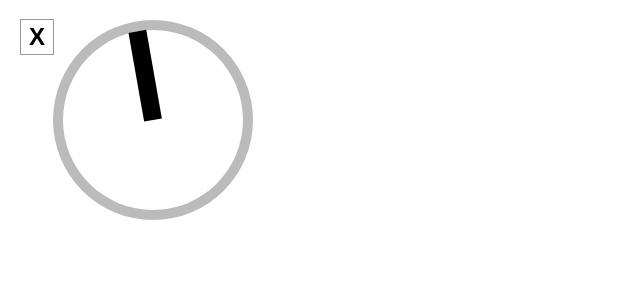
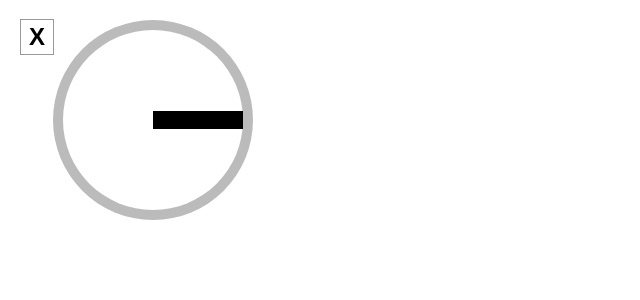
Before and after one commit to hersheleh/react-synth, a Next.js app: page /temp in a window 1280 px wide. Shown: the top 300 px of the page, without its empty margins (0-640 px from the left). Built offline with nearby package versions, Linux system fonts and the light colour scheme.

Commit message:
made the knob rotate with scroll wheel

```diff
--- a/app/temp/page.tsx
+++ b/app/temp/page.tsx
@@ -1,3 +1,7 @@
+'use client'
+
+import type { WheelEvent } from "react";
+import { useState } from 'react';
 
 export default function Square() {
   return (
@@ -9,10 +13,29 @@ export default function Square() {
 }
 
 function Knob() {
+
+  const [rotation, setRotation] = useState(0);
+  const [transform, setTransform] = useState(
+    `rotateZ(${rotation}) scale(50%, 10%) translate(50%)`);
+
+  function moveDial(event: WheelEvent) {
+    // console.log(`ScrollWheel ${event.deltaX} ${event.deltaY} ${event.deltaZ}`);
+    let newRotation = Math.abs((rotation + (event.deltaY-115)) % 360)
+    setRotation(newRotation);
+    console.log(newRotation);
+    // setTransform(`rotateZ(${newRotation}) scale(50%, 10%) translate(50%)`);
+    // console.log(`Transform: ${transform}`)
+  }
+
   return (
     <span className="knob-outer">
-      <span className="knob-inner">
-        <span className="dial">
+      <span
+        className="knob-inner"
+        onWheel={moveDial}>
+        <span
+          style={{ transform:  `rotateZ(${rotation}deg) scale(50%, 10%) translate(50%)`}}
+          // onMouseDown={moveDial}
+          className="dial">
         </span>
       </span>
     </span>
```
